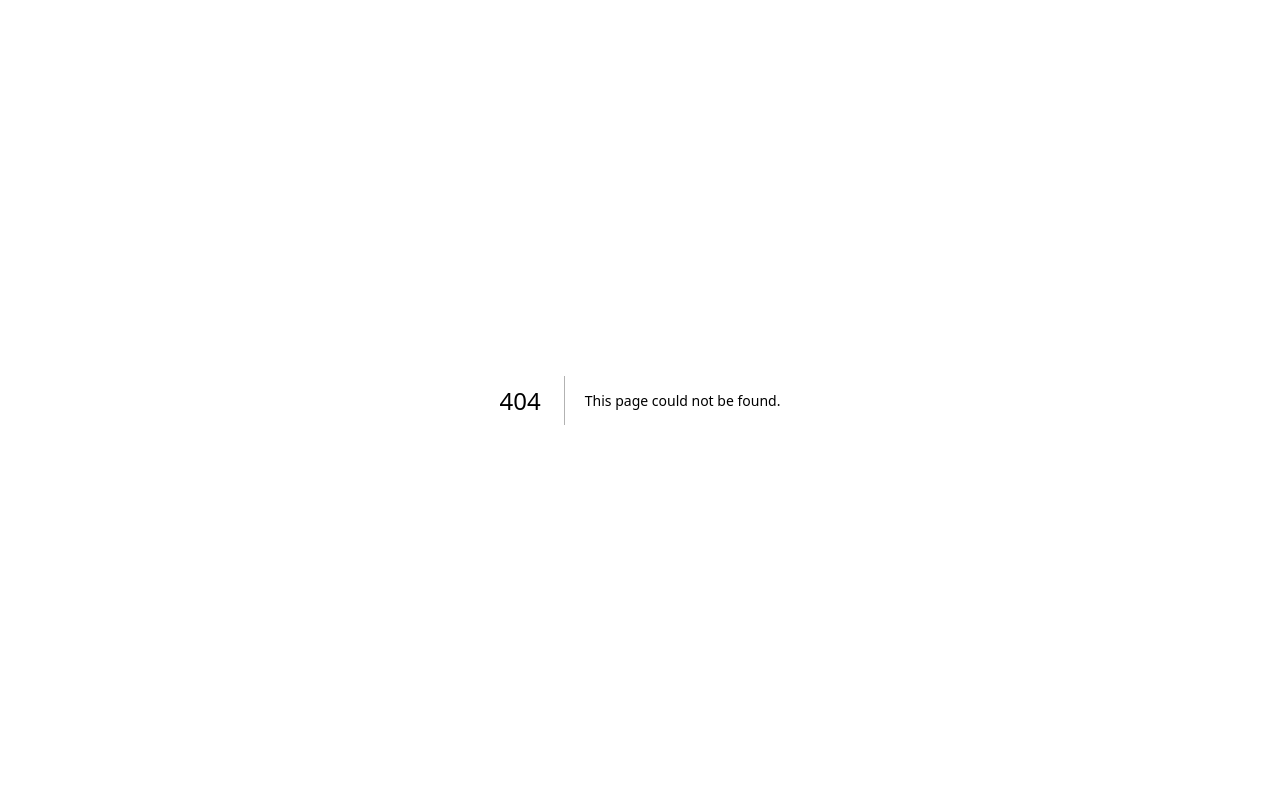
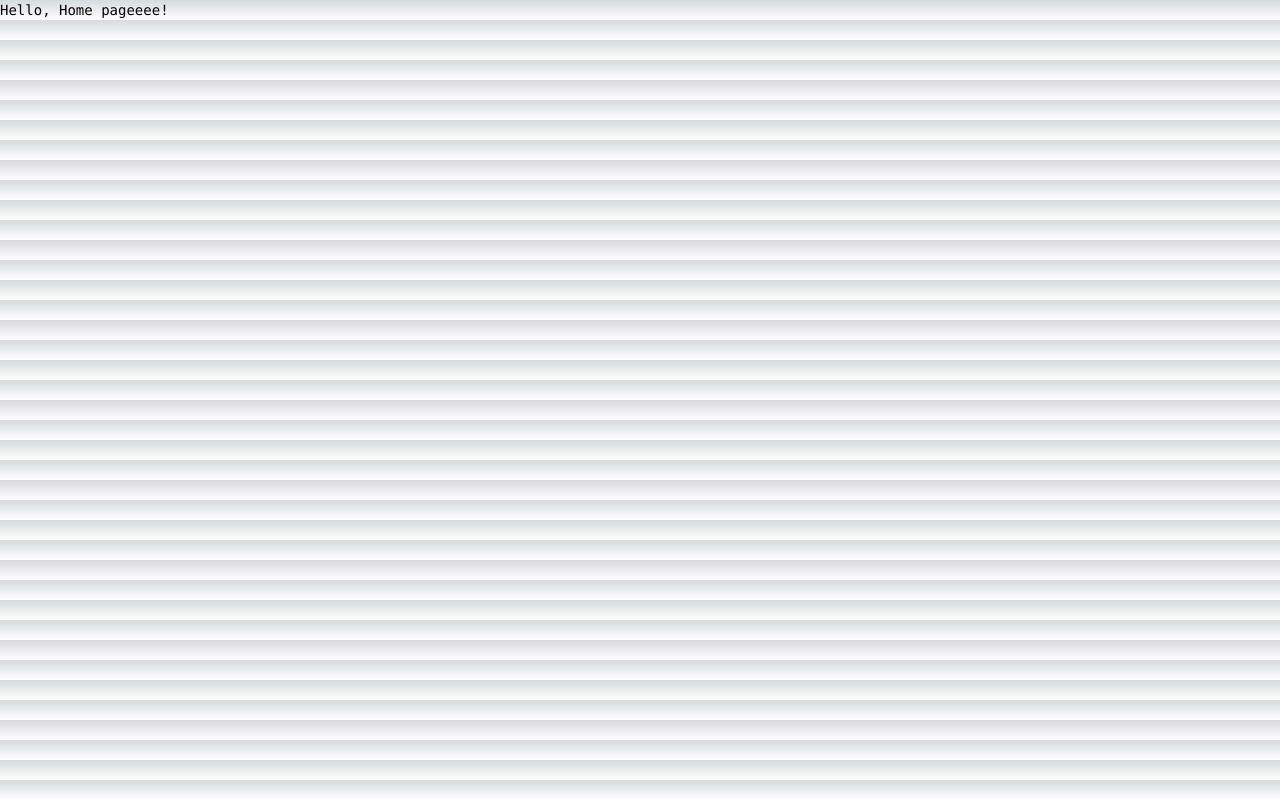
Before and after one commit to raeez21/vision_quest, a Next.js app in the folder frontend_vision_quest/: page /home in a window 1280 px wide. Before the commit this address had no page. Built offline with nearby package versions, Linux system fonts and the light colour scheme.

Commit message:
home route

```diff
--- /dev/null
+++ b/frontend_vision_quest/src/app/home/page.js
@@ -0,0 +1,9 @@
+export default function Page() {
+    return (
+      <>
+        <div className="z-10 max-w-5xl w-full items-center justify-between font-mono text-sm lg:flex">
+          <h1>Hello, Home pageeee!</h1>
+        </div>
+      </>
+    )
+  }
```
